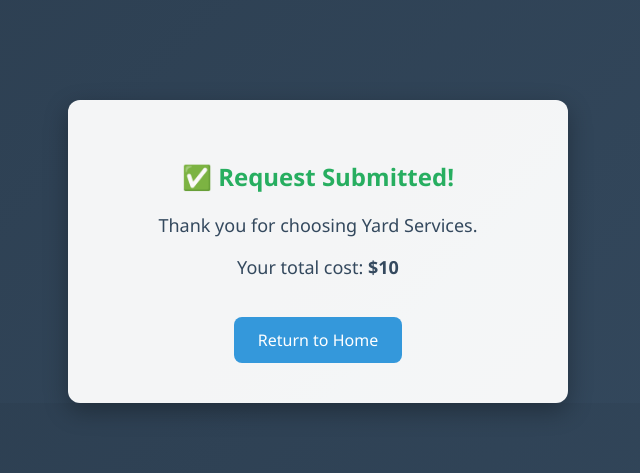
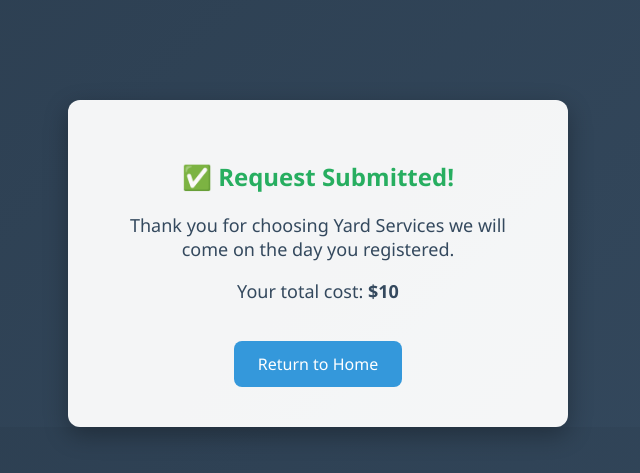
Before and after one commit to Mr-A-Hacker/Yard-sevices, a Flask app: template templates/submitted.html in a window 1280 px wide. Shown: the part 52-525 px from the top of the page, without its empty margins (322-962 px from the left). Run offline with Flask 3, Linux system fonts and the light colour scheme; the template is opened without the code that fills it: most values are stand-ins (such as "Sample title", 1, 10 or a date in 2020).

Commit message:
Update submitted.html
Signed-off-by: MR.A_HACKER <abdullahlababidi70@gmail.com>

```diff
--- a/templates/submitted.html
+++ b/templates/submitted.html
@@ -5,7 +5,7 @@
 {% block content %}
 <div class="card" style="margin:auto; margin-top:100px; background:rgba(255,255,255,0.95); padding:40px; border-radius:12px; box-shadow:0 8px 25px rgba(0,0,0,0.3); text-align:center; width:420px; animation:fadeIn 1s ease-in-out;">
   <h2 style="color:#27ae60; margin-bottom:20px;">✅ Request Submitted!</h2>
-  <p style="font-size:18px; color:#34495e;">Thank you for choosing Yard Services.</p>
+  <p style="font-size:18px; color:#34495e;">Thank you for choosing Yard Services we will come on the day you registered.</p>
   <p style="font-size:18px; color:#34495e;">Your total cost: <strong>${{ cost }}</strong></p>
   <a href="/" style="margin-top:20px; display:inline-block; padding:12px 24px; background:#3498db; color:white; text-decoration:none; border-radius:8px; font-size:16px; transition:0.3s;">Return to Home</a>
 </div>
```
